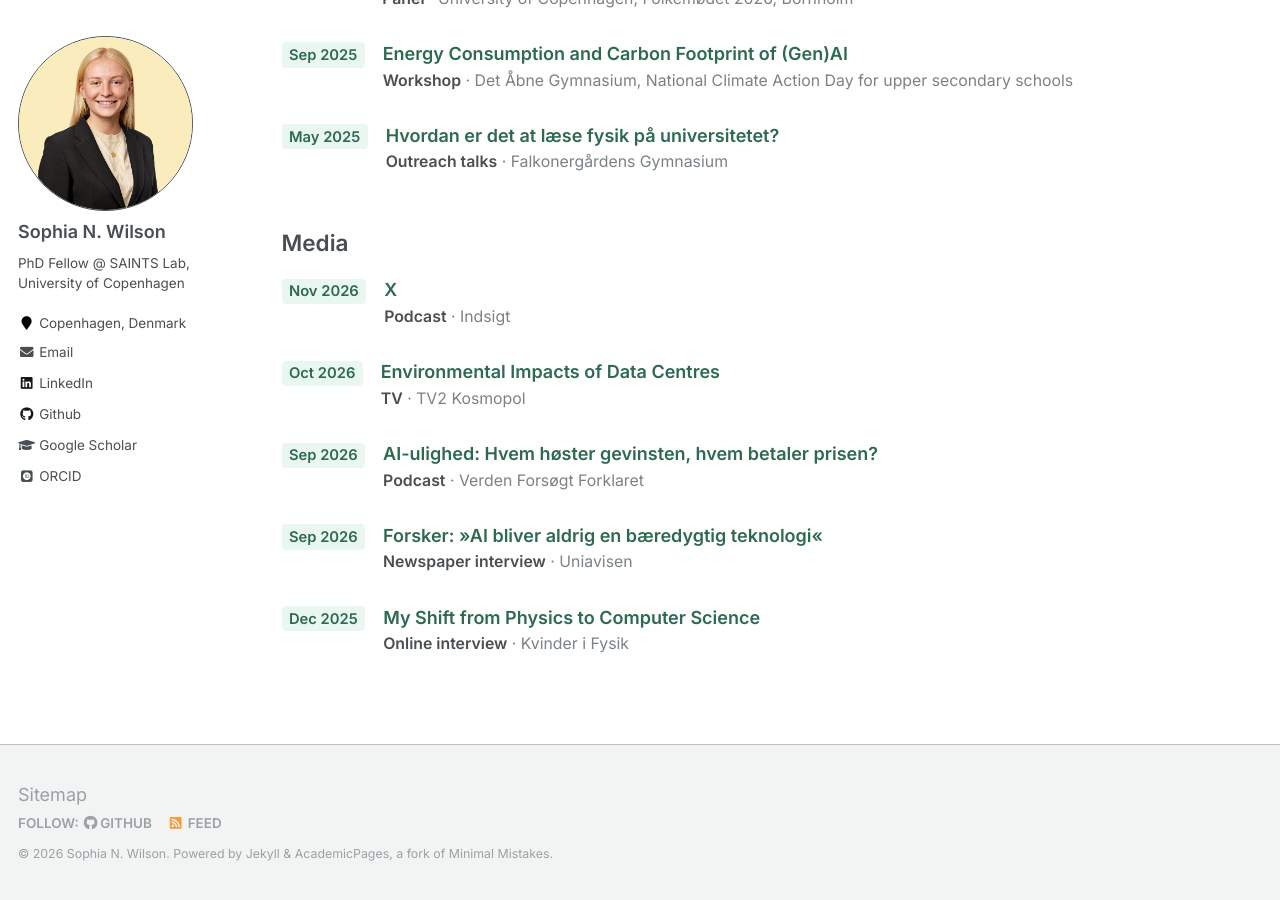
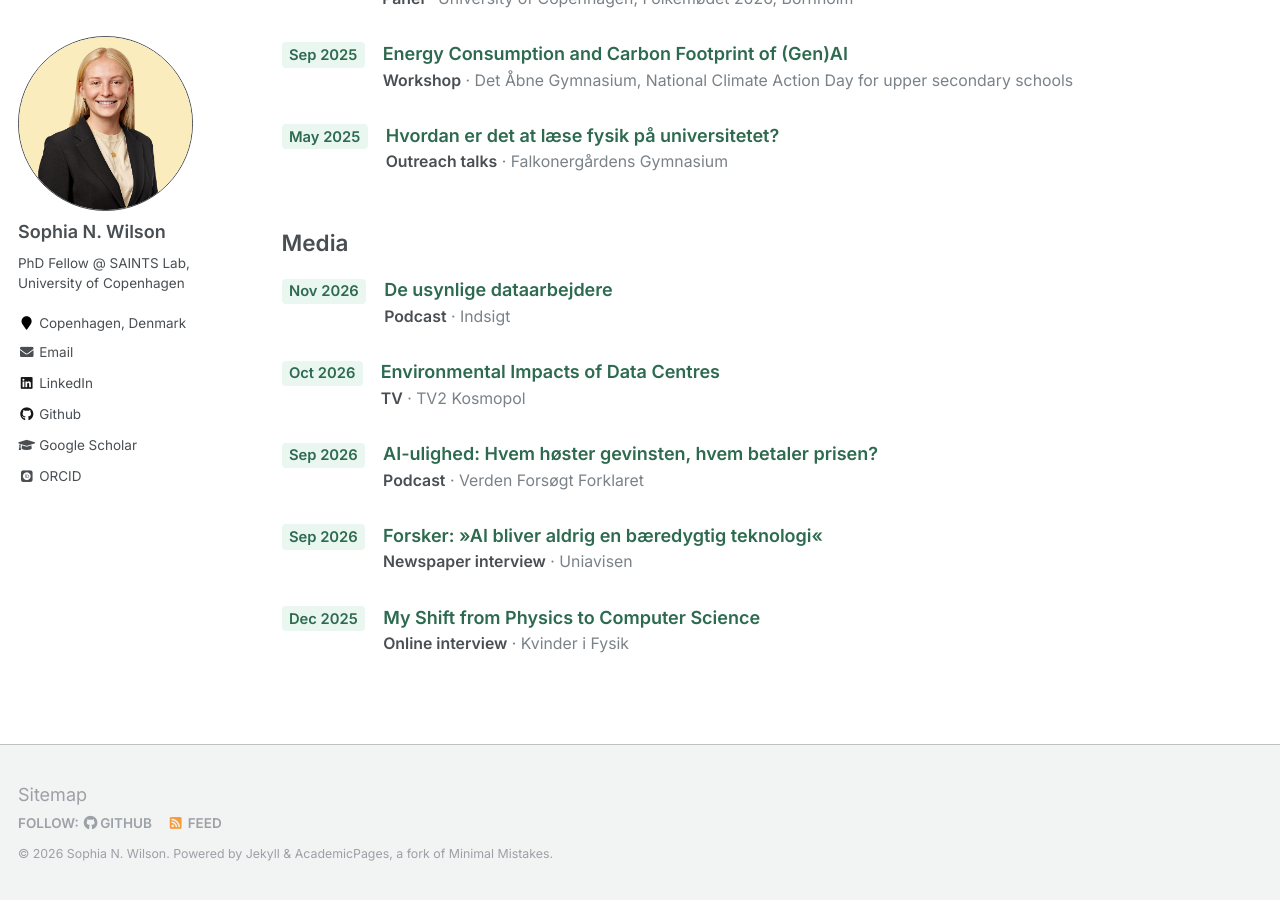
Before and after one commit to sophiawilson18/sophiawilson18.github.io, a Jekyll site: the page built from _pages/talks.md, in a window 1280 px wide and 900 px high, scrolled down 1948 px. Built offline with Jekyll 4.4.1, drawn with Linux system fonts in a browser that asks for light colours; some web fonts are replaced.

Commit message:
add indsigt

```diff
--- a/_data/talks.yml
+++ b/_data/talks.yml
@@ -105,7 +105,8 @@ public:
 
 media:
   - date: "Nov 2026"
-    title: "X"
+    title: "De usynlige dataarbejdere"
+    url: "https://open.spotify.com/episode/2Xt5zhaWNVDi5pfW5qofnF?si=b376e987cb144dc0"
     kind: "Podcast"
     event: "Indsigt"
   - date: "Oct 2026"
```
